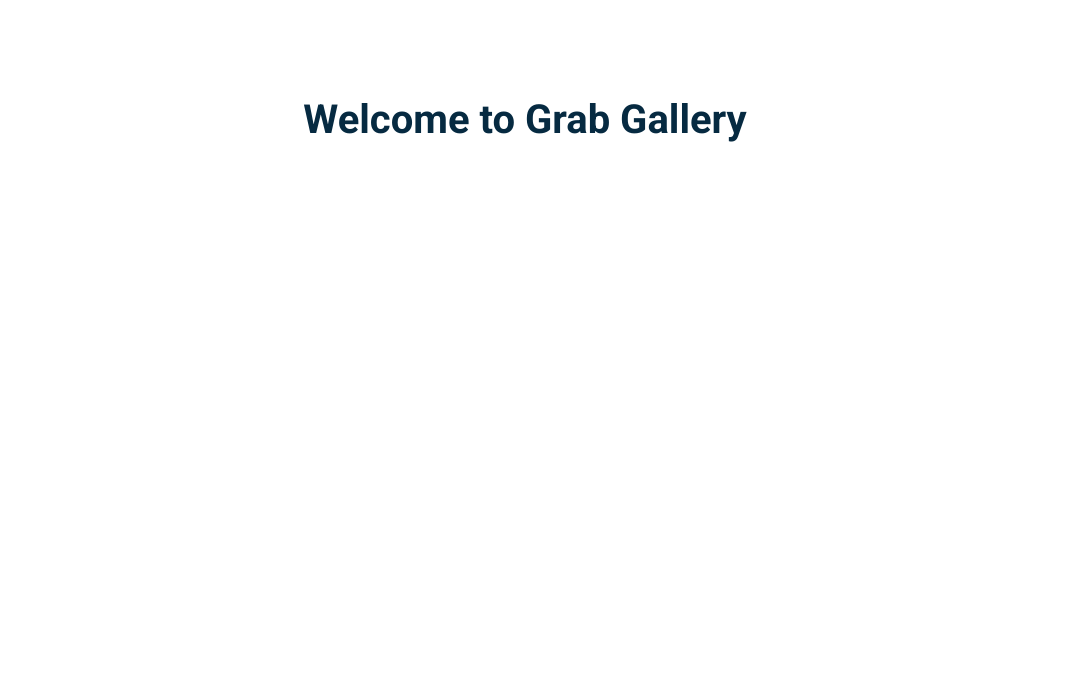
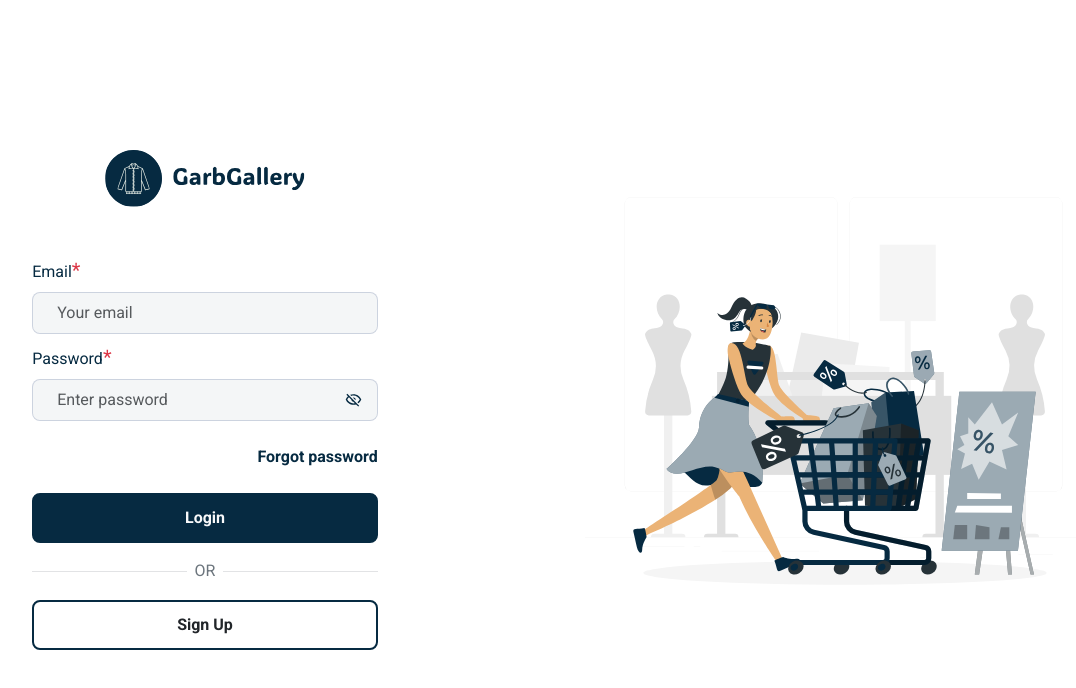
Before and after one commit to nimish-tiwari123/GrabGallery, a React (Vite) app: page / in a window 1280 px wide. Shown: the top 688 px of the page, without its empty margins (115-1191 px from the left). Built offline with nearby package versions, Linux system fonts and the light colour scheme; a web font is replaced by a local one.

Commit message:
change default route

```diff
--- a/src/routes/AppRoutes.jsx
+++ b/src/routes/AppRoutes.jsx
@@ -21,9 +21,9 @@ export const AppRoutes = () => {
           <Route
             path={routesConstant.home.path}
             element={
-              <h1 className="text-primary fw-bolder text-center pt-5 mt-5">
-                Welcome to Grab Gallery
-              </h1>
+              <Layout>
+                <Login />
+              </Layout>
             }
           />
           <Route
```
